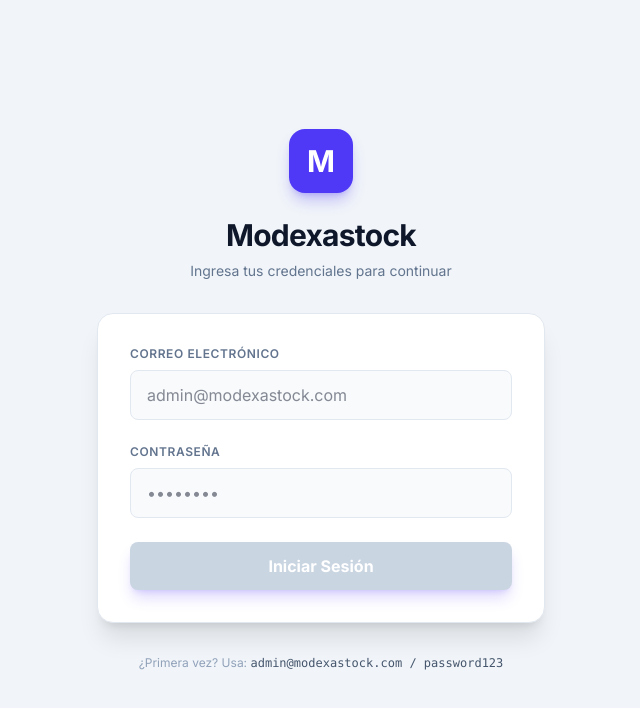
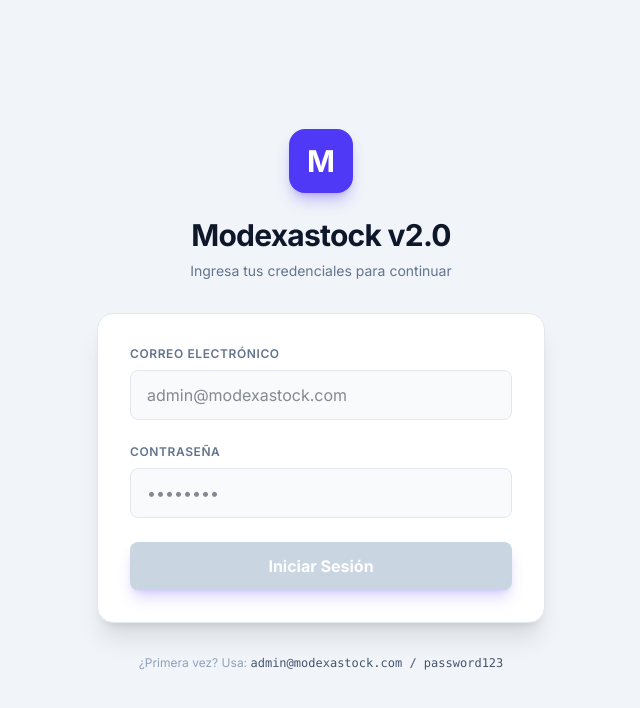
Before and after one commit to elprofeclei-gif/modexastock, a React (Vite) app in the folder frontend/: page /login in a window 1280 px wide. Shown: the top 708 px of the page, without its empty margins (319-959 px from the left). Built offline with nearby package versions, Linux system fonts and the light colour scheme; no server answers.

Commit message:
Cambiando titulo a v2.0

```diff
--- a/frontend/src/pages/Login.tsx
+++ b/frontend/src/pages/Login.tsx
@@ -32,7 +32,7 @@ export default function Login() {
             <span className="text-white font-bold text-3xl">M</span>
           </div>
           <h1 className="text-3xl font-bold text-slate-900 dark:text-white tracking-tight">
-            Modexastock
+            Modexastock v2.0
           </h1>
           <p className="mt-2 text-sm text-slate-500 dark:text-slate-400">
             Ingresa tus credenciales para continuar
```
